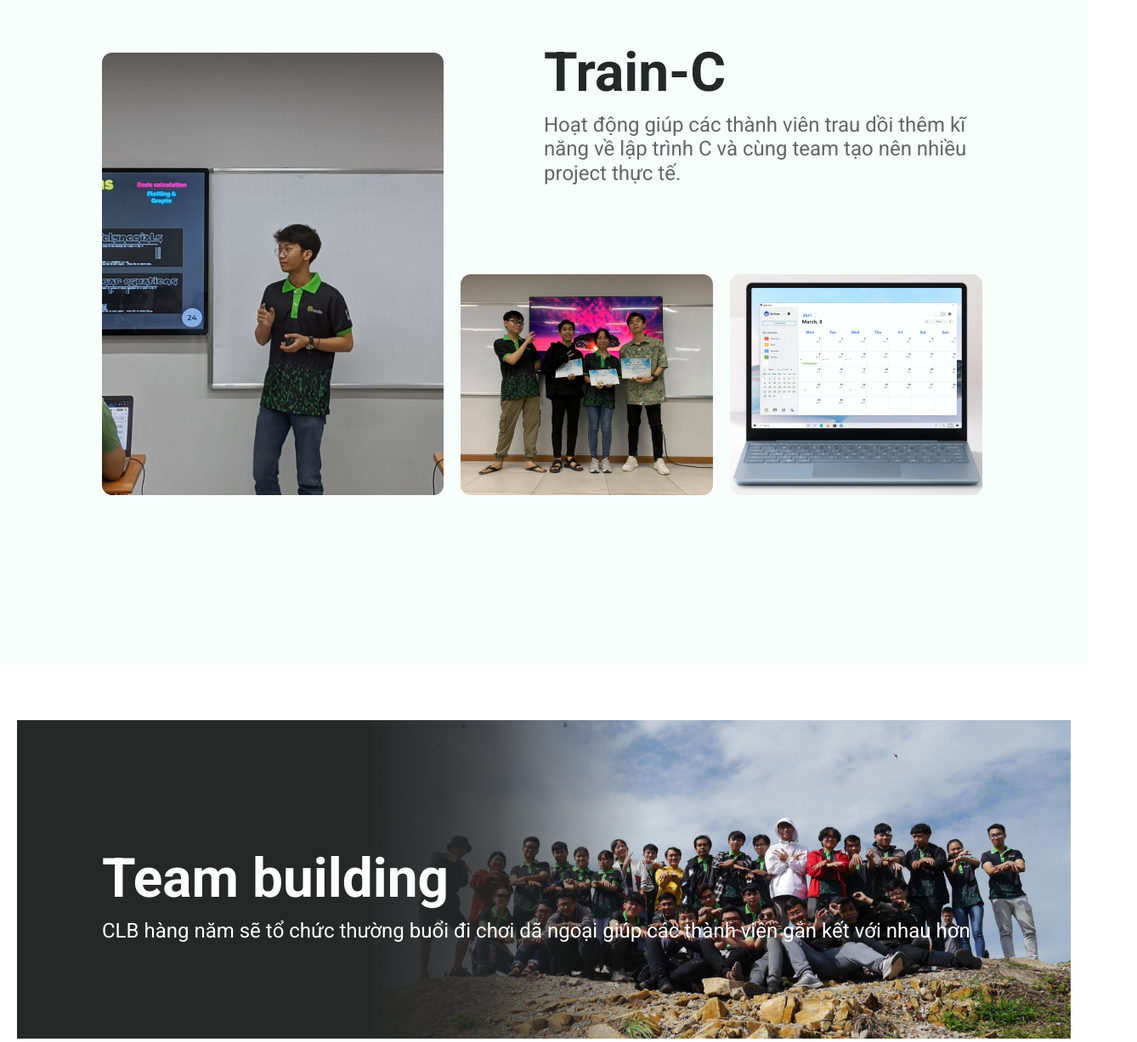
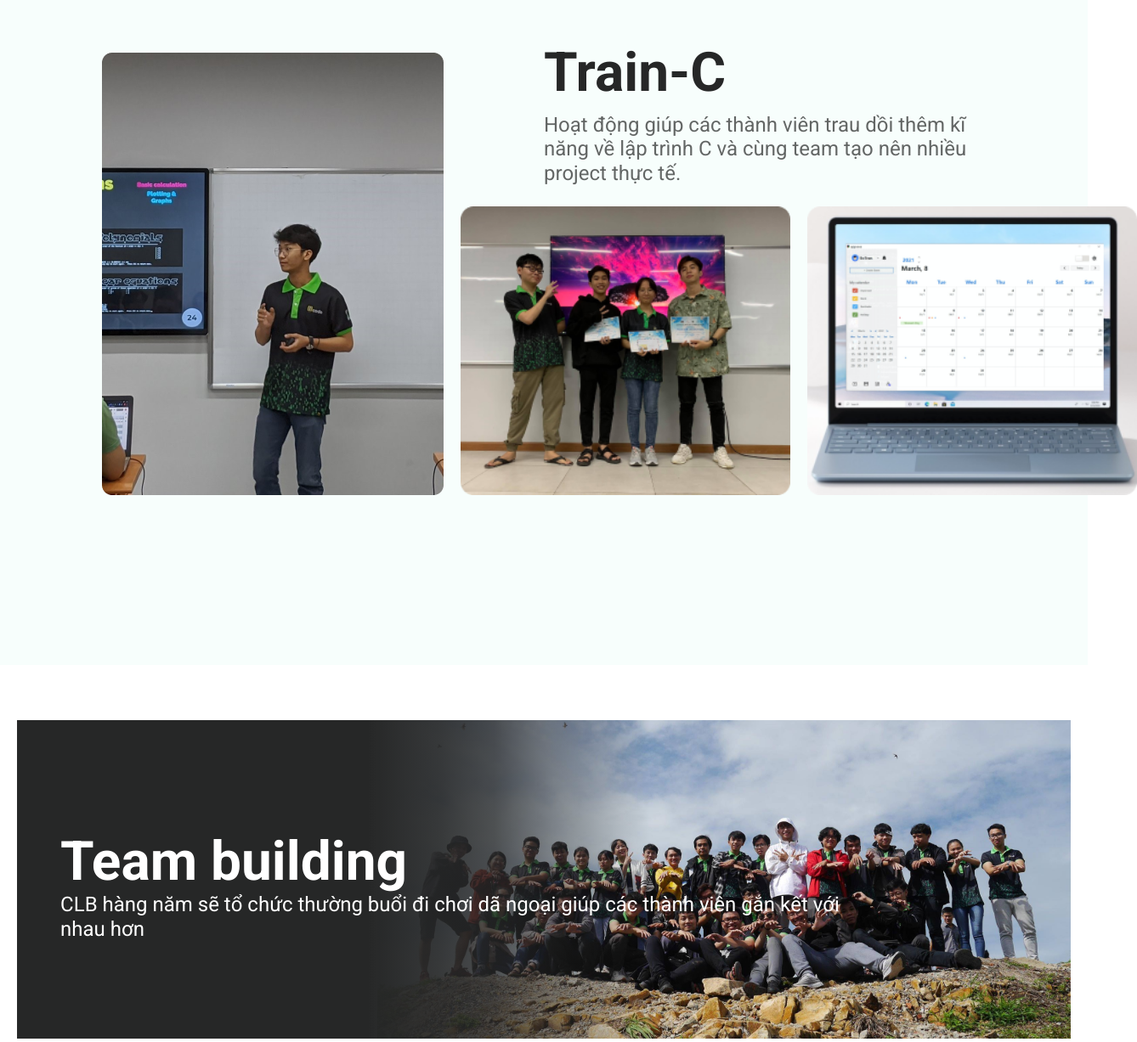
Before and after one commit to nghia14302/fcode-landingpage, a React (Create React App) app: page / in a window 1280 px wide. Shown: the part 1053-2280 px from the top of the page at 85% size, 1338 px wide, since content can reach past the window. Built offline with nearby package versions, Linux system fonts and the light colour scheme.

Commit message:
add responsive to section

```diff
--- a/src/container/activities/index.js
+++ b/src/container/activities/index.js
@@ -57,6 +57,7 @@ import {
     WorkShopImg2,
     WorkShopImg3,
     MoreThings,
+    MoreThingsText,
 } from './style';
 
 import 'aos/dist/aos.css';
@@ -152,11 +153,14 @@ const Activities = () => {
                             data-aos-delay="300"
                         ></WorkShopImg3>
                     </WorkShopImgWrap>
-                    <MoreThings>
+                </WorkShopSection>
+                <MoreThings>
+                    <MoreThingsText>
                         Và còn rất nhiều hoạt động bổ ích đang chờ các bạn tham gia...
-                    </MoreThings>
-                </WorkShopSection>
+                    </MoreThingsText>
+                </MoreThings>
             </BottomContainer>
+
             {/* <Footer /> */}
         </SectionWrapper>
     );
--- a/src/container/activities/style.js
+++ b/src/container/activities/style.js
@@ -17,14 +17,18 @@ export const PageTitle = styled.div`
 `;
 
 export const PageRow = styled.div`
-    display: flex;
     flex-wrap: wrap;
+    @media only screen and (min-width: 1160px) {
+        display: flex;
+    }
 `;
 
 export const TitleInfo = styled.div`
     flex: 0 0 50%;
-    max-width: 50%;
     z-index: 1000;
+    @media only screen and (min-width: 1160px) {
+        max-width: 50%;
+    }
 `;
 
 export const TitleHead = styled.h1`
@@ -65,20 +69,16 @@ export const RegisButton = styled.button`
 `;
 
 export const CirclesContainer = styled.div`
-    position: relative;
     flex: 0 0 50%;
     max-width: 50%;
-    @media only screen and (max-width: 1024px) {
+    @media only screen and (max-width: 1160px) {
         display: none;
     }
 `;
 
 export const CircleWrap = styled.div`
-    ${
-        '' /* @media only screen and (max-width: 1440px) {
-        transform: scale(0.7);
-    } */
-    }
+    position: relative;
+    width: 100%;
 `;
 
 export const EllipseImg1 = styled.img`
@@ -122,13 +122,17 @@ export const TrainC = styled.div`
     padding-bottom: 200px;
     max-width: 1040px;
     display: flex;
-    @media screen only screen and (min-width: 1024px) {
-        width: auto;
-        flex-direction: column;
+    min-height: 521px;
+    @media only screen and (max-width: 620px) {
+        min-height: 850px;
     }
 `;
 
-export const TrainCImg1 = styled.img``;
+export const TrainCImg1 = styled.img`
+    @media only screen and (max-width: 1040px) {
+        display: none;
+    }
+`;
 
 export const TrainCInfo = styled.div`
     margin-left: 20px;
@@ -138,9 +142,15 @@ export const TrainCInfo = styled.div`
 `;
 
 export const TrainCText = styled.div`
-    width: 520px;
+    max-width: 520px;
+    margin-bottom: auto;
     margin-left: auto;
-    margin-bottom: auto;
+    @media only screen and (max-width: 1040px) {
+        margin-right: auto;
+    }
+    @media only screen and (max-width: 620px) {
+        margin-bottom: 50px;
+    }
 `;
 
 export const TrainCHead = styled.h2`
@@ -166,21 +176,39 @@ export const TrainCDetail = styled.p`
 export const TrainCBotPic = styled.div`
     display: flex;
     margin-top: auto;
+    height: 100%;
+    @media only screen and (max-width: 1040px) {
+        margin: auto;
+    }
+    @media only screen and (max-width: 620px) {
+        flex-direction: column;
+    }
 `;
 
 export const TrainCImg2 = styled.img`
     margin-right: 20px;
+    @media only screen and (max-width: 620px) {
+        margin: auto;
+        width: 85%;
+        height: 85%;
+        margin-bottom: 50px;
+    }
 `;
 
-export const TrainCImg3 = styled.img``;
+export const TrainCImg3 = styled.img`
+    @media only screen and (max-width: 620px) {
+        margin: auto;
+        width: 85%;
+        height: 85%;
+    }
+`;
 
 export const MidContainer = styled.div`
     max-width: 1240px;
-    height: 376px;
     margin: auto;
     position: relative;
-    padding-top: 65px;
-    padding-bottom: 65px;
+    margin-top: 65px;
+    margin-bottom: 65px;
 `;
 
 export const TBImg = styled.img`
@@ -190,8 +218,7 @@ export const TBImg = styled.img`
 
 export const TBInfo = styled.div`
     position: absolute;
-    margin-top: 140px;
-    margin-left: 100px;
+    top: 27%;
 `;
 
 export const TBHead = styled.h2`
@@ -201,7 +228,8 @@ export const TBHead = styled.h2`
     font-size: 64px;
     line-height: 24px;
     color: #ffffff;
-    margin: 35px 0px;
+    margin-bottom: 2%;
+    margin-left: 5%;
     @media only screen and (max-width: 1240px) {
         font-size: 5vw;
     }
@@ -214,6 +242,7 @@ export const TBDetail = styled.p`
     font-size: 24px;
     line-height: 120%;
     color: #ffffff;
+    margin-left: 5%;
     @media only screen and (max-width: 1240px) {
         font-size: 2vw;
     }
@@ -224,7 +253,7 @@ export const BottomContainer = styled.div`
 `;
 
 export const WorkShopSection = styled.div`
-    width: 1080px;
+    max-width: 1024px;
     margin: auto;
     padding-top: 200px;
 `;
@@ -232,6 +261,9 @@ export const WorkShopSection = styled.div`
 export const WorkShopInfo = styled.div`
     width: 433px;
     margin-bottom: 50px;
+    @media only screen and (max-width: 1030px) {
+        margin-left: 50px;
+    }
 `;
 
 export const WorkShopHead = styled.h2`
@@ -256,19 +288,48 @@ export const WorkShopDetail = styled.p`
 export const WorkShopImgWrap = styled.div`
     margin: auto;
     display: flex;
+    flex-direction: column;
+    @media only screen and (min-width: 1030px) {
+        flex-direction: row;
+    }
 `;
 
 export const WorkShopImg1 = styled.img`
     margin-right: auto;
+    @media only screen and (max-width: 1030px) {
+        width: 80%;
+        height: 80%;
+        margin: auto;
+        margin-bottom: 20px;
+    }
 `;
 
 export const WorkShopImg2 = styled.img`
     margin-right: auto;
+    @media only screen and (max-width: 1030px) {
+        width: 80%;
+        height: 80%;
+        margin: auto;
+        margin-bottom: 20px;
+    }
 `;
 
-export const WorkShopImg3 = styled.img``;
+export const WorkShopImg3 = styled.img`
+    @media only screen and (max-width: 1030px) {
+        width: 80%;
+        height: 80%;
+        margin: auto;
+    }
+`;
 
 export const MoreThings = styled.div`
+    width: 95%;
+    margin-left: auto;
+    margin-right: auto;
+    text-align: center;
+`;
+
+export const MoreThingsText = styled.h2`
     font-family: Roboto;
     font-style: normal;
     font-weight: 500;
```
